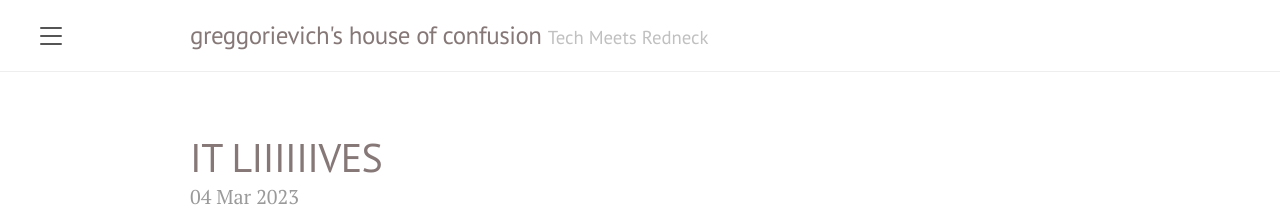
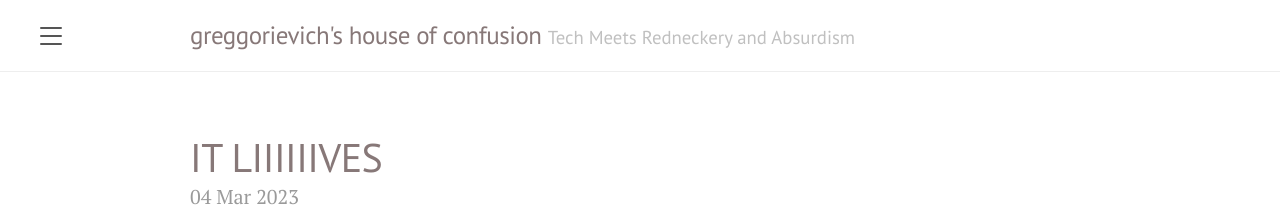
Before and after one commit to greggorievich/greggorievich.github.io, a Jekyll site: the page built from index.html, in a window 1280 px wide. Shown: the top 220 px of the page. Built offline with Jekyll 4.4.1, drawn with Linux system fonts in a browser that asks for light colours; nearby versions of some CDN libraries; the list of posts is cut into pages by our own code.

Commit message:
Changes to be committed: 	modified:   _config.yml

```diff
--- a/_config.yml
+++ b/_config.yml
@@ -1,6 +1,6 @@
 # Setup
 title:               'greggorievich''s house of confusion'
-tagline:             'Tech Meets Redneck'
+tagline:             'Tech Meets Redneckery and Absurdism'
 description:         'Documenting whatever I feel like since I published the site.'
 url:                 https://greggorievich.github.io
 baseurl:             ''
```
